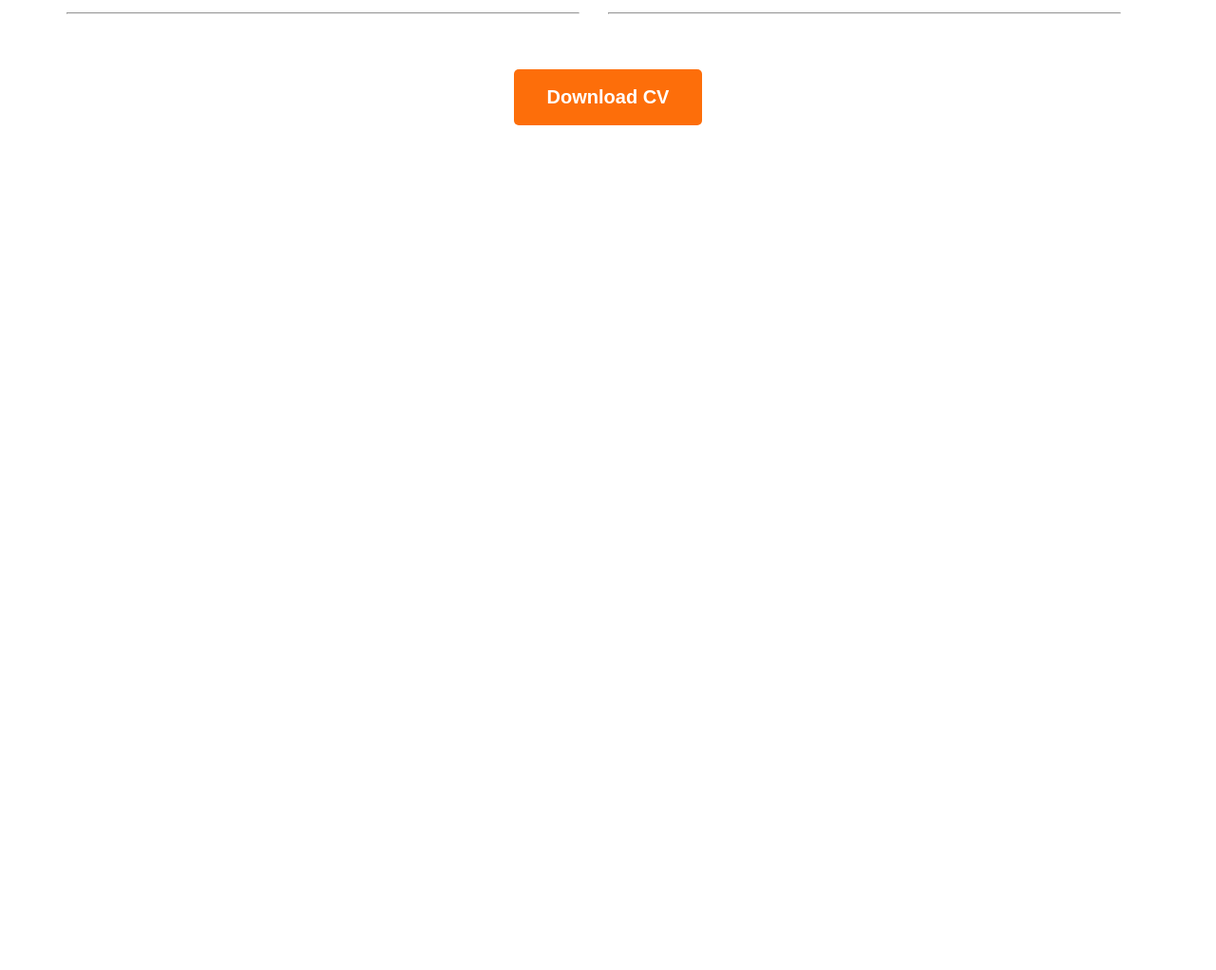
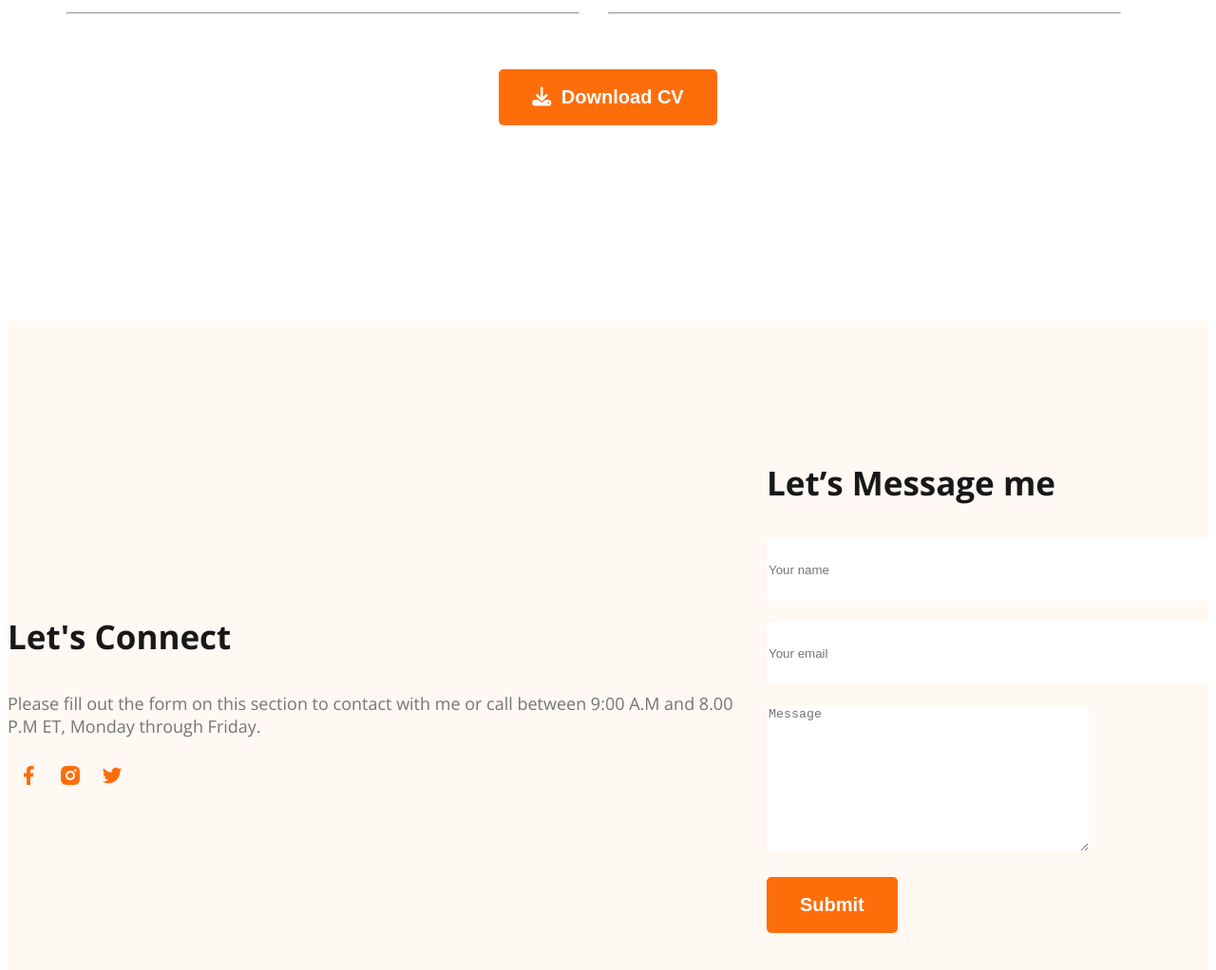
Before and after one commit to TumulHero/web-dev-portfolio, a plain HTML site: page index.html in a window 1280 px wide. Shown: the part 2825-3847 px from the top of the page at 95% size. Before the commit the page ends 3087 px from the top, so only its background shows below. Drawn offline with nearby package versions, Linux system fonts and the light colour scheme.

Commit message:
all added

```diff
--- a/index.html
+++ b/index.html
@@ -8,6 +8,9 @@
     <link rel="preconnect" href="https://fonts.googleapis.com">
     <link rel="preconnect" href="https://fonts.gstatic.com" crossorigin>
     <link href="https://fonts.googleapis.com/css2?family=Open+Sans:ital,wght@0,300..800;1,300..800&display=swap" rel="stylesheet">
+    <!-- Add this inside the <head> section of your HTML -->
+    <link rel="stylesheet" href="https://cdnjs.cloudflare.com/ajax/libs/font-awesome/6.4.0/css/all.min.css">
+
     <link rel="stylesheet" href="./styles/portfolio.css">
 </head>
 <body class="open-sans-normal">
@@ -138,15 +141,38 @@
                 </div>
             </div>
             <div class="text-center">
-                <button class="btn-primary text-center">Download CV</button>
+                <button class="btn-primary text-center"> <i class="fa-solid fa-download download-icon"></i> Download CV</button>
             </div>
 
         </section>
 
     </main>
 
-    <footer>
+    <footer class="secondary-bg footer-styles">
+        <div class="footer-column">
+            <h3 class="section-title">Let's Connect</h3>
+            <p class="section-description">Please fill out the form on this section to contact with me or call between 9:00 A.M and 8.00 P.M ET, Monday through Friday.</p>
+            <div><a href=""><img src="./images/icons/facebook.png" alt=""></a><a href=""><img src="./images/icons/insta.png" alt=""></a><a href=""><img src="./images/icons/twitter.png" alt=""></a></div>
+        </div>
+        <div class="footer-column">
+            <h3 class="section-title">Let’s Message me</h3>
+            <form action="">
 
+                <input type="text" name="your name" id="" placeholder="Your name">
+                <br>
+                <br>
+
+                <input type="email" name="email" id="" placeholder="Your email">
+                <br>
+                <br>
+                <textarea rows="10" cols="40" name="" id="" placeholder="Message"></textarea>
+                <br>
+                <br>
+                <input class="btn-primary" type="submit" value="Submit">
+                <br>
+                <br>
+            </form>
+        </div>
     </footer>
 </body>
 </html>
--- a/styles/portfolio.css
+++ b/styles/portfolio.css
@@ -187,3 +187,33 @@ main section{
 .resume button{
     margin-top: 50px;
 }
+.download-icon{
+    margin-right: 5px;
+}
+
+/* footer styles  */
+.footer-styles{
+    display: flex;
+    max-width: 1600px;
+    height: 780px;
+    margin: 206px auto;
+    align-items: center;
+    justify-content: space-around;
+}
+
+.footer-column a img{
+    margin: 10px;
+
+}
+input ,textarea{
+    color: #757575;
+    border-radius: 5px;
+    border: none;
+
+}
+footer input[type="text"],[type="email"]{
+    height: 64px;
+    width: 461px;
+
+    background-color: white;
+}
```
